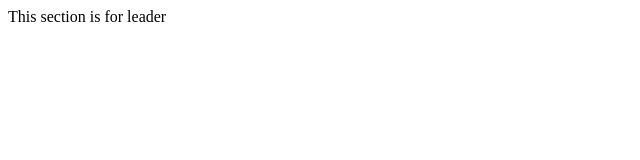
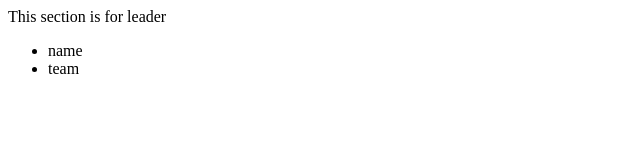
Before and after one commit to Minji0011/group-project, a plain HTML site: page index.html in a window 1280 px wide. Shown: the full height of the page, 0-640 px from the left. Drawn offline with Linux system fonts and the light colour scheme.

Commit message:
second commit

```diff
--- a/index.html
+++ b/index.html
@@ -9,6 +9,10 @@
 <body>
     <header>
         <nav>This section is for leader</nav>
+        <ul>
+            <li>name</li>
+            <li>team</li>
+        </ul>
     </header>
     <main></main>
     <footer></footer>
```
